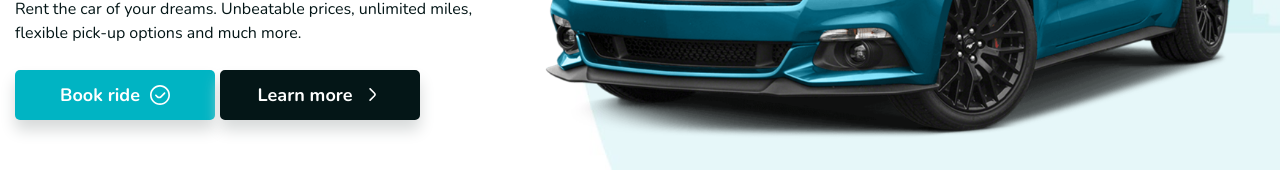
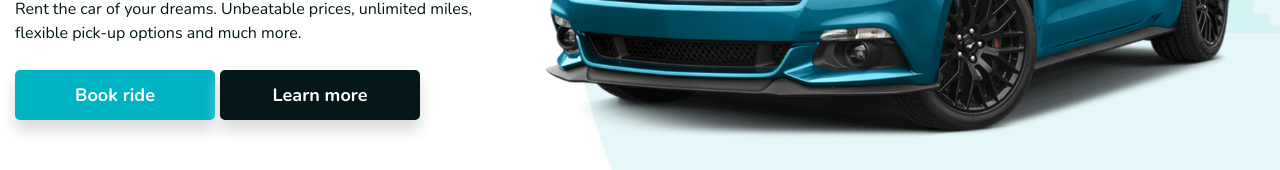
Before and after one commit to Gloryson/rentacar, a Next.js app: page / in a window 1280 px wide. Shown: the part 430-600 px from the top of the page. Built offline with nearby package versions, Linux system fonts and the light colour scheme.

Commit message:
refactor: changed main buttons style

```diff
--- a/components/MainSection/MainSection.scss
+++ b/components/MainSection/MainSection.scss
@@ -44,35 +44,6 @@ main {
       display: grid;
       place-content: center;
     }
-
-    button {
-      display: flex;
-      justify-content: center;
-      align-items: center;
-      gap: 10px;
-    }
-
-    button::after {
-      content: '';
-      width: 20px;
-      height: 20px;
-      background: url(../../public/svg/check-circle.svg) no-repeat center;
-      background-size: 100%;
-      filter: invert(100%);
-    }
-
-    .second-button {
-      &::after {
-        background: url(../../public/svg/angle-right.svg) no-repeat center;
-        background-size: 65%;
-      }
-
-      &:hover {
-        &::after {
-          filter: invert(0);
-        }
-      }
-    }
   }
 
   .main__car__image {
```
Also changed, not shown: public/svg/angle-right.svg (deleted), public/svg/check-circle.svg (deleted).
